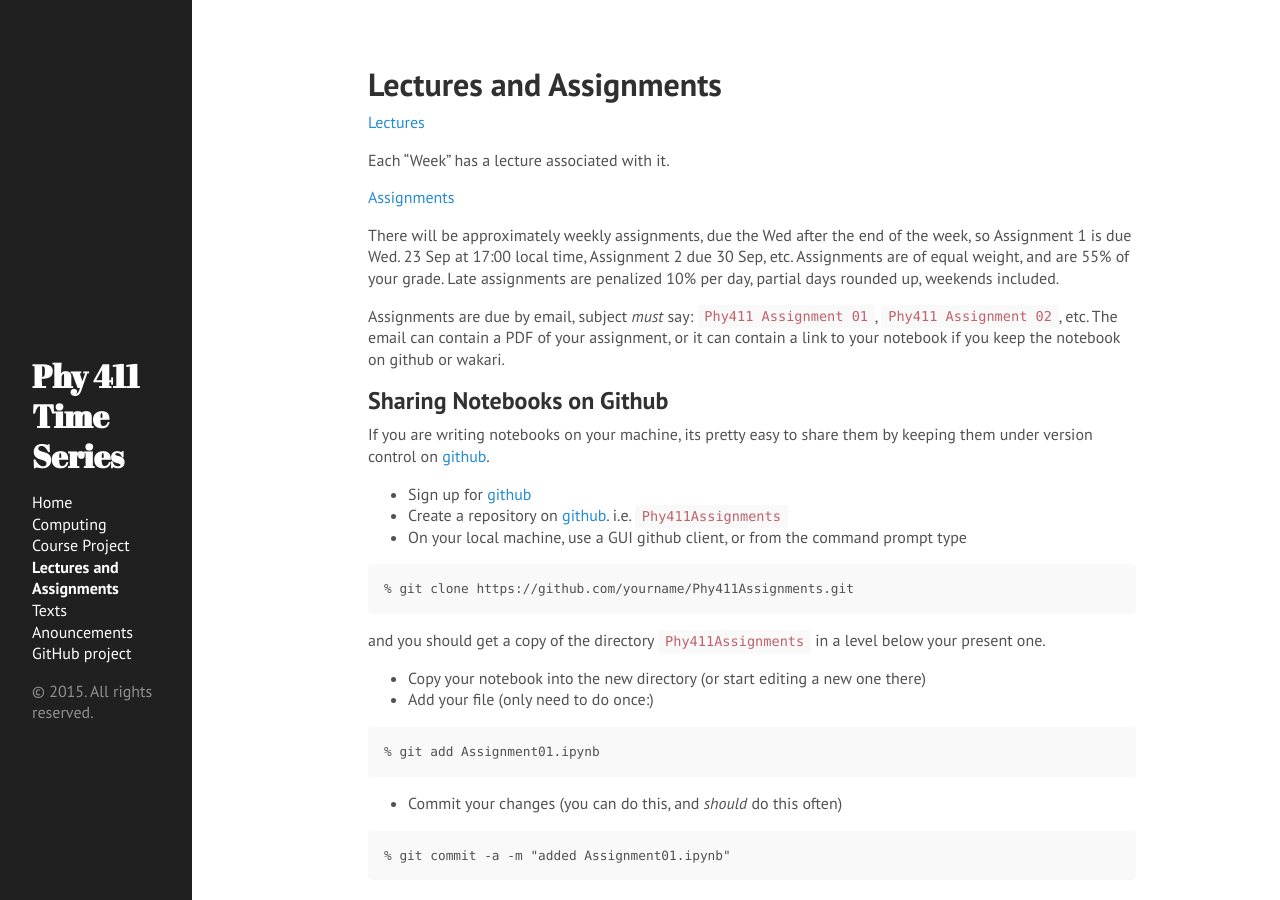
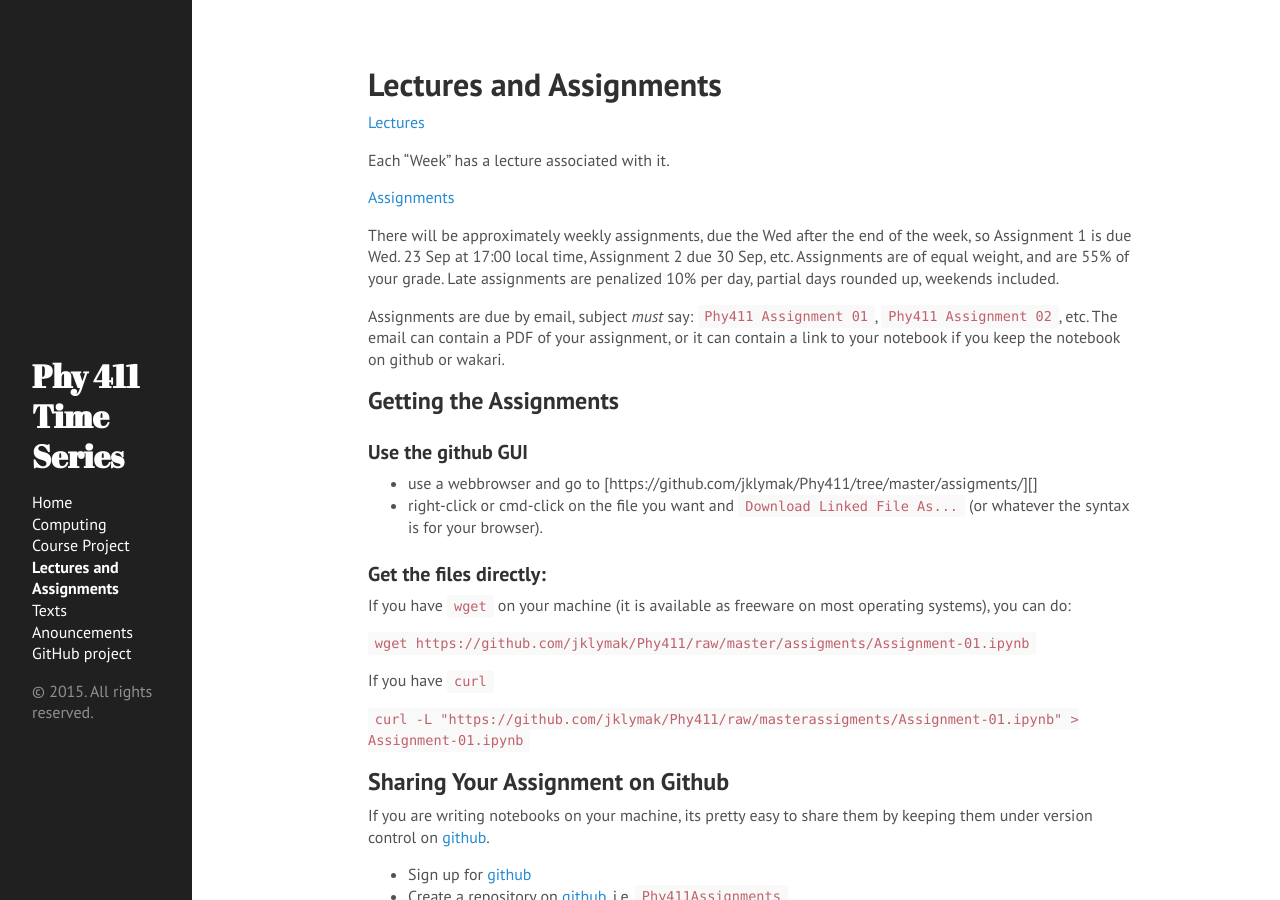
Before and after one commit to jklymak/Phy411, a Jekyll site: the page built from Lectures.md, in a window 1280 px wide and 900 px high. Built offline with Jekyll 4.4.1, drawn with Linux system fonts in a browser that asks for light colours; Markdown is read by kramdown in place of the engine named in the settings.

Commit message:
Tidied up Lectures and Assignments

````diff
--- a/Lectures.md
+++ b/Lectures.md
@@ -13,7 +13,25 @@ There will be approximately weekly assignments, due the Wed after the end of the
 
 Assignments are due by email, subject *must* say: `Phy411 Assignment 01`, `Phy411 Assignment 02`, etc.  The email can contain a PDF of your assignment, or it can contain a link to your notebook if you keep the notebook on github or wakari.
 
-## Sharing Notebooks on Github ##
+## Getting the Assignments
+
+### Use the github GUI
+
+  - use a webbrowser and go to [https://github.com/jklymak/Phy411/tree/master/assigments/][]
+  - right-click or cmd-click on the file you want and `Download Linked File As...` (or whatever the syntax is for your browser).
+
+### Get the files directly:
+
+If you have `wget` on your machine (it is available as freeware on most operating systems), you can do:
+
+  ``` wget https://github.com/jklymak/Phy411/raw/master/assigments/Assignment-01.ipynb```
+
+If you have `curl`
+
+```curl -L "https://github.com/jklymak/Phy411/raw/masterassigments/Assignment-01.ipynb" > Assignment-01.ipynb```
+
+
+## Sharing Your Assignment on Github ##
 
 If you are writing notebooks on your machine, its pretty easy to share them by keeping them under version control on [github][github].
 
````
